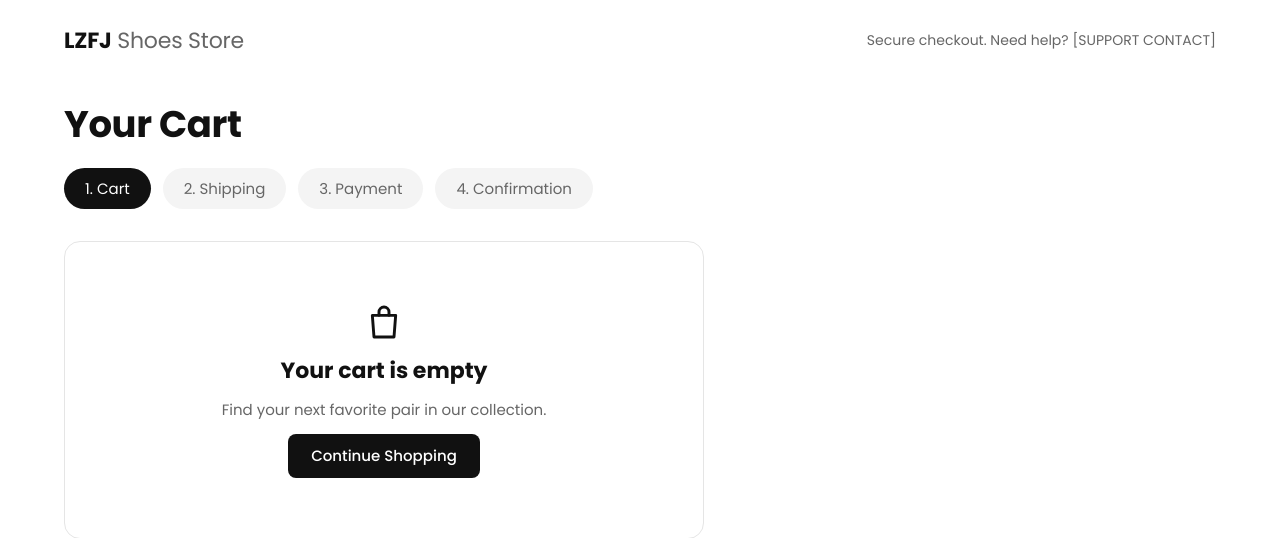
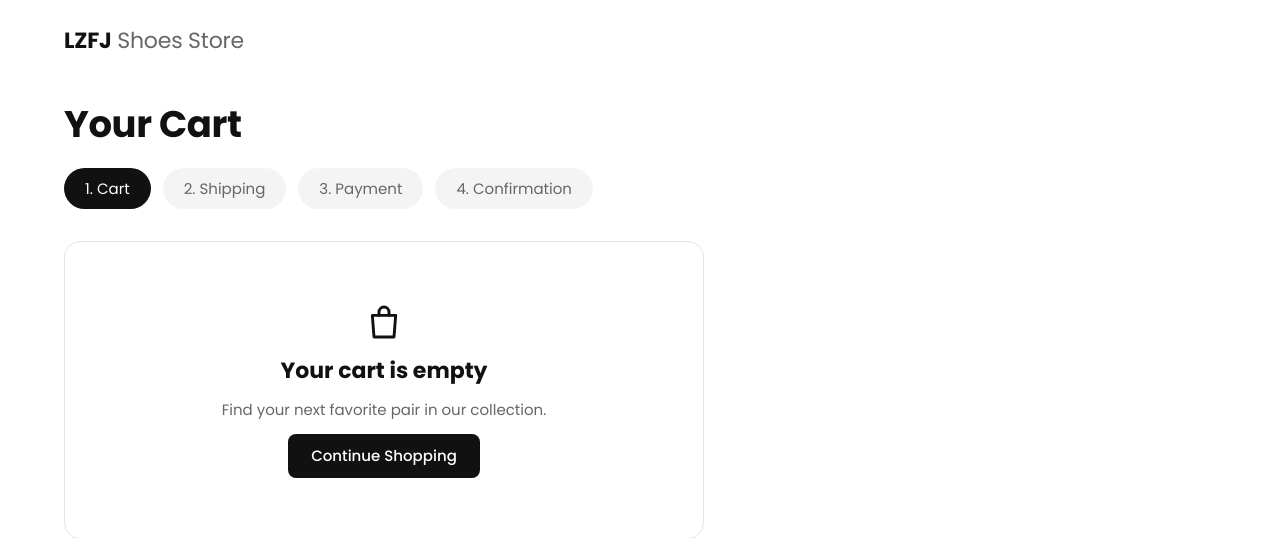
Before and after one commit to fauzansofraa/ecom-klompok-7, a PHP site: page /lzfj-shoes-store/cart.php in a window 1280 px wide. Shown: the top 538 px of the page. Run offline with PHP 8.4, Linux system fonts and the light colour scheme; some libraries are stand-ins or nearby versions.

Commit message:
first commit

```diff
--- a/includes/checkout-header.php
+++ b/includes/checkout-header.php
@@ -5,6 +5,5 @@ require APP_ROOT . '/includes/head.php';
 <header class="checkout-header">
     <div class="container checkout-header-inner">
         <a class="logo" href="<?= e(url('home.php')) ?>"><b>LZFJ</b> <span>Shoes Store</span></a>
-        <p class="muted">Secure checkout. Need help? <?= e(config('store.support')) ?></p>
     </div>
 </header>
```
